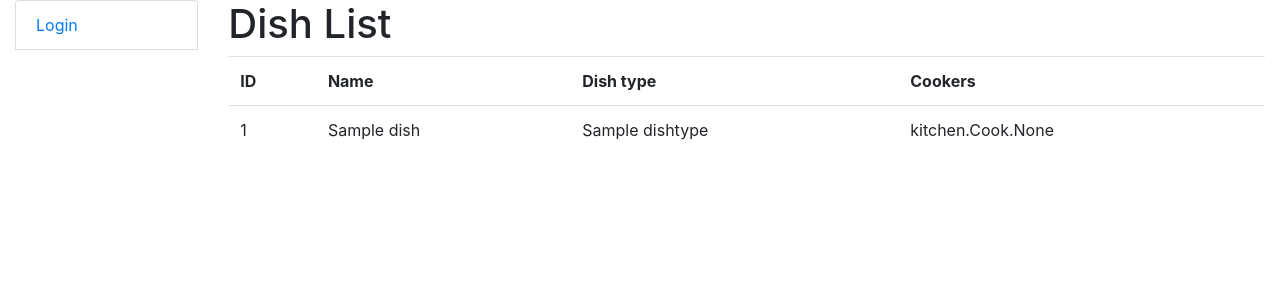
After one commit to VolodymyrSemchysyn/kitchen-restoraunt, a Django app: template templates/kitchen/dish_list.html in a window 1280 px wide. The commit adds this page. Shown: the top 300 px of the page. Run offline with Django 5.2, Linux system fonts and the light colour scheme; the template is opened without the code that fills it: values that come from a table or form of the project are taken from there, others are empty; tables that the repository leaves empty hold one stand-in row (values such as "Sample post").

Commit message:
create dishlistview

```diff
--- a/kitchen/models.py
+++ b/kitchen/models.py
@@ -47,7 +47,7 @@ class Dish(models.Model):
     cooks = models.ManyToManyField(Cook, blank=False, related_name="cookers")
 
     def __str__(self):
-        return f"{self.name}, ({self.dish_type}), {self.price}"
+        return f"{self.name}, ({self.dish_type}), {self.cooks}"
 
 class DishIngredient(models.Model):
     dish = models.ForeignKey("Dish", on_delete=models.CASCADE)
--- a/kitchen/urls.py
+++ b/kitchen/urls.py
@@ -1,9 +1,16 @@
 from django.urls import path
 
 from kitchen import views
+from kitchen.views import DishListView
 
 urlpatterns = [
     path("", views.index, name="index"),
+    path(
+        "dishes/",
+        DishListView.as_view(),
+        name="dish-list"
+    ),
+
 ]
 
 app_name = "kitchen"
--- a/templates/includes/sidebar.html
+++ b/templates/includes/sidebar.html
@@ -7,6 +7,7 @@
         <button class="btn btn-link" style="padding: 0;" type="submit">logout</button>
       </form>
     </li>
+      <li class="list-group-item"><a href="{% url 'kitchen:dish-list' %}">Dishes</a></li>
   {% else %}
     <li class="list-group-item"><a href="{% url 'login' %}?next={{ request.path }}">Login</a></li>
   {% endif %}
--- /dev/null
+++ b/templates/kitchen/dish_list.html
@@ -0,0 +1,34 @@
+{% extends "base.html" %}
+{% block content %}
+  <h1>
+    Dish List
+  </h1>
+  {% if dish_list %}
+    <table class="table">
+      <tr>
+        <th>ID</th>
+        <th>Name</th>
+        <th>Dish type</th>
+        <th>Cookers</th>
+      </tr>
+      {% for dish in dish_list %}
+        <tr>
+          <td>
+              {{ dish.id }}
+          </td>
+          <td>
+              {{ dish.name }}
+          </td>
+          <td>
+              {{ dish.dish_type }}
+          </td>
+          <td>
+              {{ dish.cooks}}
+          </td>
+        </tr>
+      {% endfor %}
+    </table>
+  {% else %}
+      <p>There are no dishes.</p>
+  {% endif %}
+{% endblock %}
```
Also changed, not shown: kitchen/views.py (+11 -0 lines).
